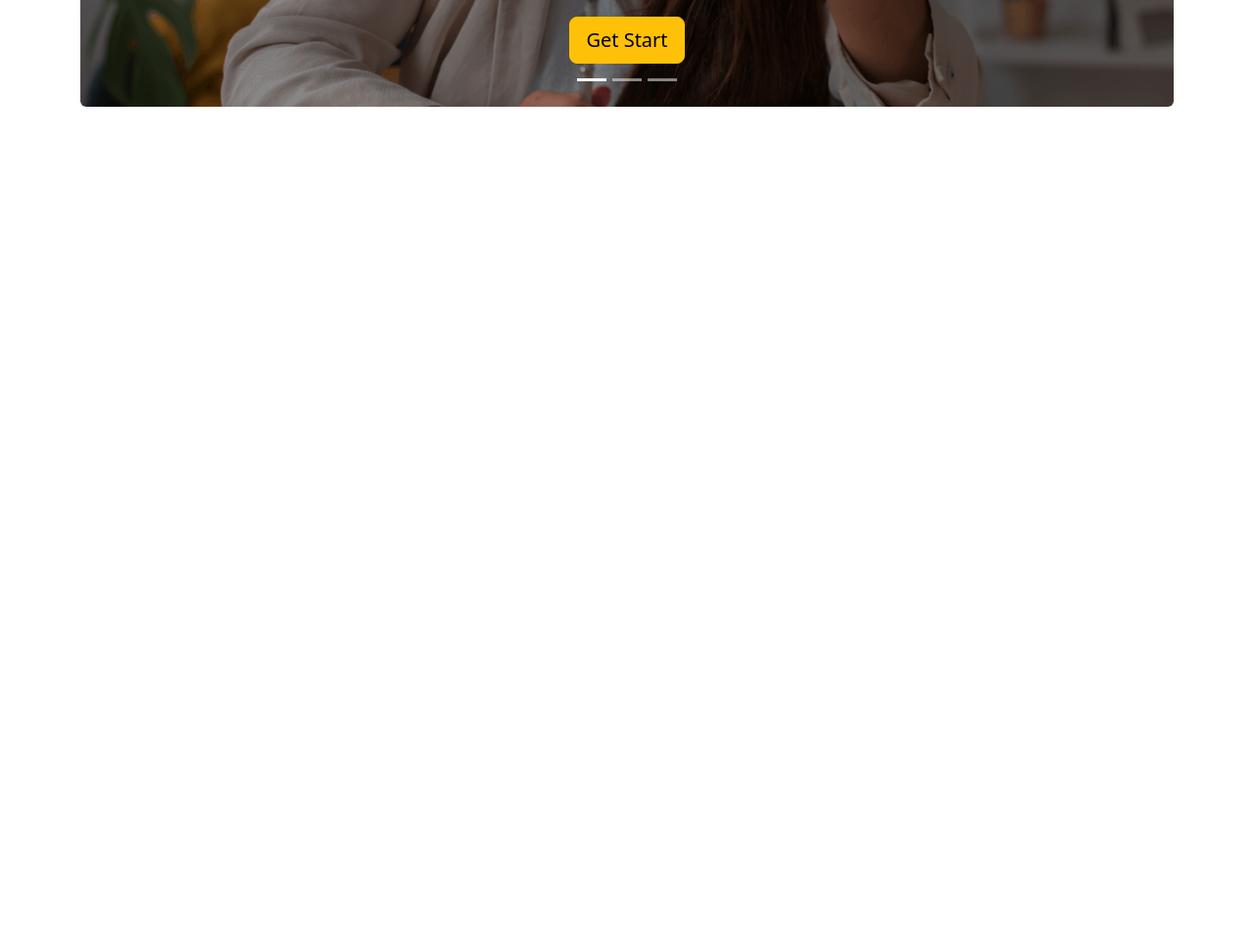
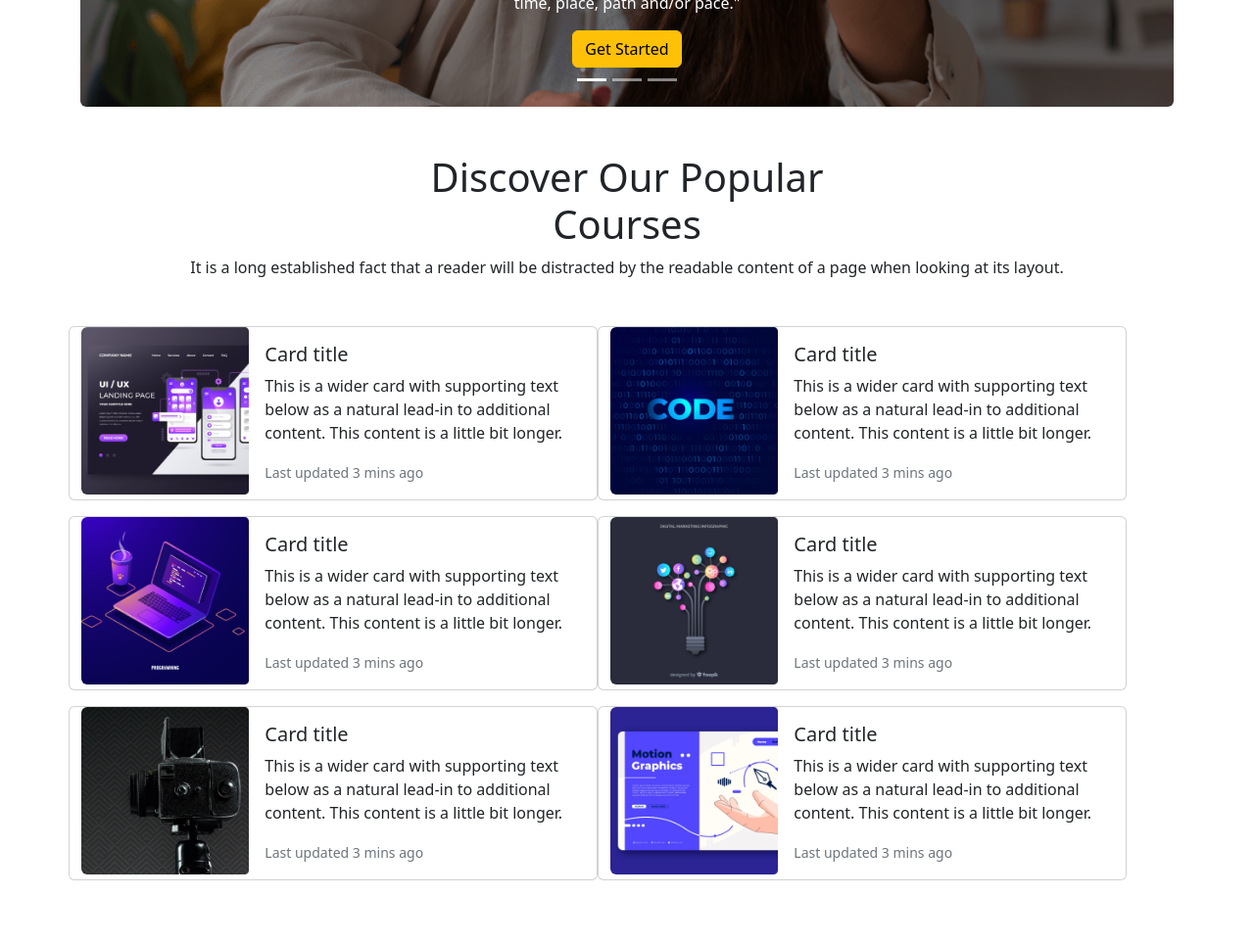
Before and after one commit to nazmoonlakhee/disital-learning, a plain HTML site: page index.html in a window 1280 px wide. Shown: the part 605-1568 px from the top of the page at 98% size. Before the commit the page ends 800 px from the top, so only its background shows below. Drawn offline with nearby package versions, Linux system fonts and the light colour scheme.

Commit message:
added courses

```diff
--- a/index.html
+++ b/index.html
@@ -54,30 +54,30 @@
             <div class="carousel-inner ">
               <div class="carousel-item active">
                 <img src="images/cover/cover-1.png" class="d-block w-100 rounded " alt="...">
-                <div class="carousel-caption pb-4 d-md-block ">
+                <div class="carousel-caption  d-md-block ">
                     <h1 class="font-bold text-warning ">Welcome To Digital Learning</h1>
 
                   <p>Digital Learning is "learning facilitated by technology that gives students some element of control over time, place, path and/or pace."</p>
 
-                    <button type="button" class="btn btn-warning btn-lg mt-1">Get Start</button>
+                    <button type="button" class="btn btn-warning  ">Get Started</button>
 
                 </div>
               </div>
               <div class="carousel-item">
                 <img src="images/cover/istockphoto-1223789411-612x612.jpg" class="d-block w-100" alt="...">
-                <div class="carousel-caption pb-4  d-md-block">
-                  <h1 class="font-bold">Second slide label</h1>
+                <div class="carousel-caption  d-md-block">
+                  <h1 class="font-bold">Welcome To Digital Learning</h1>
                   <p>Digital Learning is "learning facilitated by technology that gives students some element of control over time, place, path and/or pace."</p>
-                  <button type="button" class="btn btn-warning btn-lg mt-1">Get Start</button>
+                  <button type="button" class="btn btn-warning  ">Get Started</button>
                 </div>
               </div>
               <div class="carousel-item">
                 <img src="images/cover/cover-3.jpg" class="d-block w-100" alt="...">
-                <div class="carousel-caption pb-4  d-md-block">
-                  <h1 class="font-bold">Third slide label</h1>
+                <div class="carousel-caption d-md-block">
+                  <h1 class="font-bold">Welcome To Digital Learning</h1>
                   <p>Digital Learning is "learning facilitated by technology that gives students some element of control over time, place, path and/or pace."
                   </p>
-                  <button type="button" class="btn btn-warning btn-lg mt-1">Get Start</button>
+                  <button type="button" class="btn btn-warning  ">Get Started</button>
 
                 </div>
               </div>
@@ -92,9 +92,107 @@
             </button>
           </div>
     </section>
+  </header>
+     <!-- slider end -->
+    <!-- courses Started -->
+    <main>
+     <section class="container my-5">
+     <h1 class="text-center">Discover Our Popular
+      <br>Courses</h1>
+      <p class="text-center">It is a long established fact that a reader will be distracted by the readable
+        content of a page when looking at its layout.</p>
+        <div class="row d-flex mt-5 ">
+          <div class="card mb-3 " style="max-width: 540px;">
+            <div class="row g-0 ">
+              <div class="col-md-4">
+                <img src="images/course/course-1.png" class="img-fluid rounded-start  w-100" alt="...">
+              </div>
+              <div class="col-md-8">
+                <div class="card-body">
+                  <h5 class="card-title">Card title</h5>
+                  <p class="card-text">This is a wider card with supporting text below as a natural lead-in to additional content. This content is a little bit longer.</p>
+                  <p class="card-text"><small class="text-muted">Last updated 3 mins ago</small></p>
+                </div>
+              </div>
+            </div>
+          </div>
+          <div class="card mb-3" style="max-width: 540px;">
+            <div class="row g-0">
+              <div class="col-md-4">
+                <img src="images/course/course-2.png" class="img-fluid rounded-start w-100" alt="...">
+              </div>
+              <div class="col-md-8">
+                <div class="card-body">
+                  <h5 class="card-title">Card title</h5>
+                  <p class="card-text">This is a wider card with supporting text below as a natural lead-in to additional content. This content is a little bit longer.</p>
+                  <p class="card-text"><small class="text-muted">Last updated 3 mins ago</small></p>
+                </div>
+              </div>
+            </div>
+          </div>
+          <div class="card mb-3" style="max-width: 540px;">
+            <div class="row g-0">
+              <div class="col-md-4">
+                <img src="images/course/course-3.png" class="img-fluid rounded-start  w-100" alt="...">
+              </div>
+              <div class="col-md-8">
+                <div class="card-body">
+                  <h5 class="card-title">Card title</h5>
+                  <p class="card-text">This is a wider card with supporting text below as a natural lead-in to additional content. This content is a little bit longer.</p>
+                  <p class="card-text"><small class="text-muted">Last updated 3 mins ago</small></p>
+                </div>
+              </div>
+            </div>
+          </div>
+          <div class="card mb-3" style="max-width: 540px;">
+            <div class="row g-0">
+              <div class="col-md-4">
+                <img src="images/course/course-4.png" class="img-fluid rounded-start  w-100" alt="...">
+              </div>
+              <div class="col-md-8">
+                <div class="card-body">
+                  <h5 class="card-title">Card title</h5>
+                  <p class="card-text">This is a wider card with supporting text below as a natural lead-in to additional content. This content is a little bit longer.</p>
+                  <p class="card-text"><small class="text-muted">Last updated 3 mins ago</small></p>
+                </div>
+              </div>
+            </div>
+          </div>
+          <div class="card mb-3" style="max-width: 540px;">
+            <div class="row g-0">
+              <div class="col-md-4">
+                <img src="images/course/course-5.png" class="img-fluid rounded-start  w-100" alt="...">
+              </div>
+              <div class="col-md-8">
+                <div class="card-body">
+                  <h5 class="card-title">Card title</h5>
+                  <p class="card-text">This is a wider card with supporting text below as a natural lead-in to additional content. This content is a little bit longer.</p>
+                  <p class="card-text"><small class="text-muted">Last updated 3 mins ago</small></p>
+                </div>
+              </div>
+            </div>
+          </div>
+          <div class="card mb-3" style="max-width: 540px;">
+            <div class="row g-0">
+              <div class="col-md-4">
+                <img src="images/course/course-6.png" class="img-fluid rounded-start  w-100" alt="...">
+              </div>
+              <div class="col-md-8">
+                <div class="card-body">
+                  <h5 class="card-title">Card title</h5>
+                  <p class="card-text">This is a wider card with supporting text below as a natural lead-in to additional content. This content is a little bit longer.</p>
+                  <p class="card-text"><small class="text-muted">Last updated 3 mins ago</small></p>
+                </div>
+              </div>
+            </div>
+          </div>
+        </div>
 
-    <!-- slider end -->
-</header>
+     </section>
+    </main>
+     <!-- courses end -->
+
+
     <script src="https://cdn.jsdelivr.net/npm/bootstrap@5.2.0/dist/js/bootstrap.bundle.min.js" integrity="sha384-A3rJD856KowSb7dwlZdYEkO39Gagi7vIsF0jrRAoQmDKKtQBHUuLZ9AsSv4jD4Xa" crossorigin="anonymous"></script>
   </body>
 </html>
```
